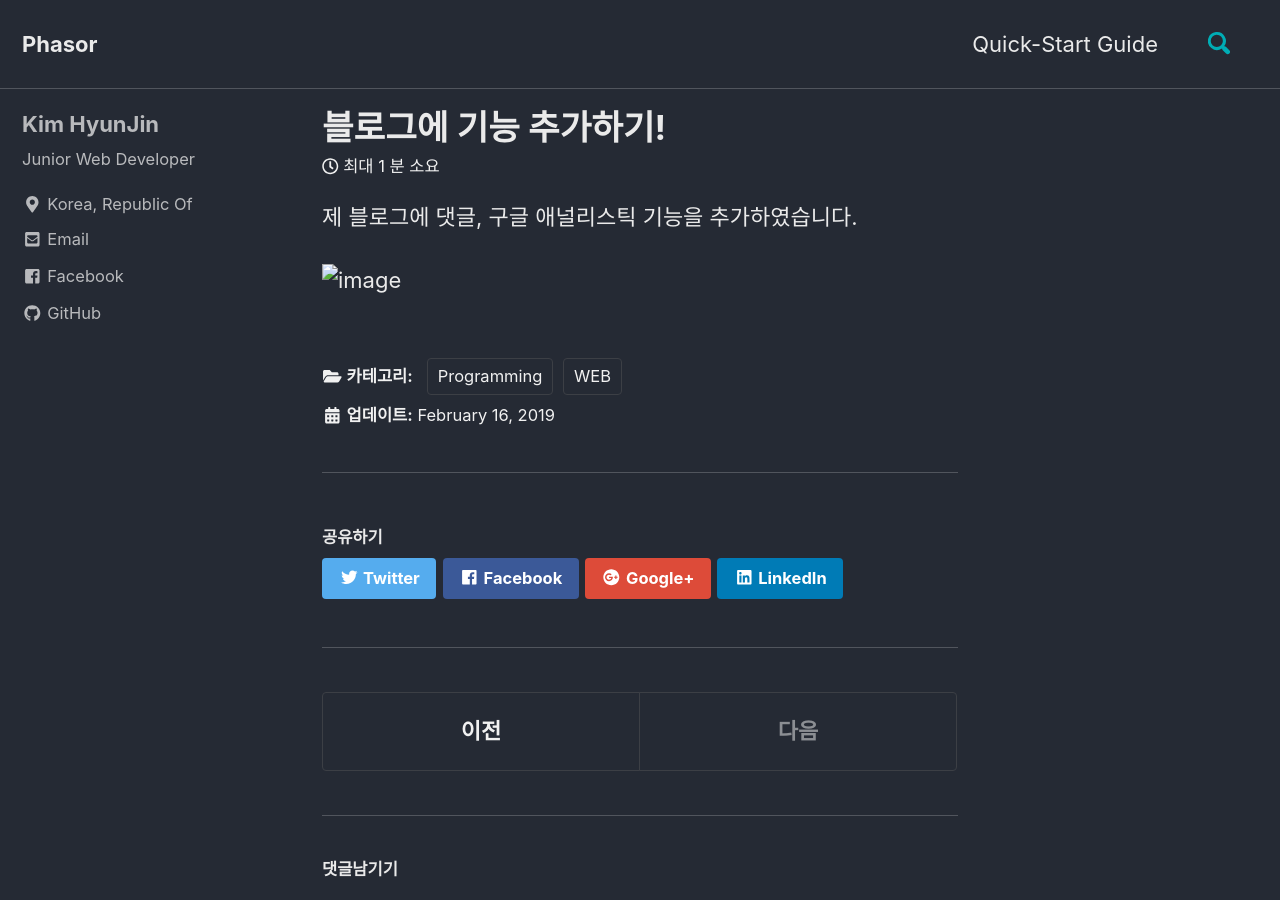
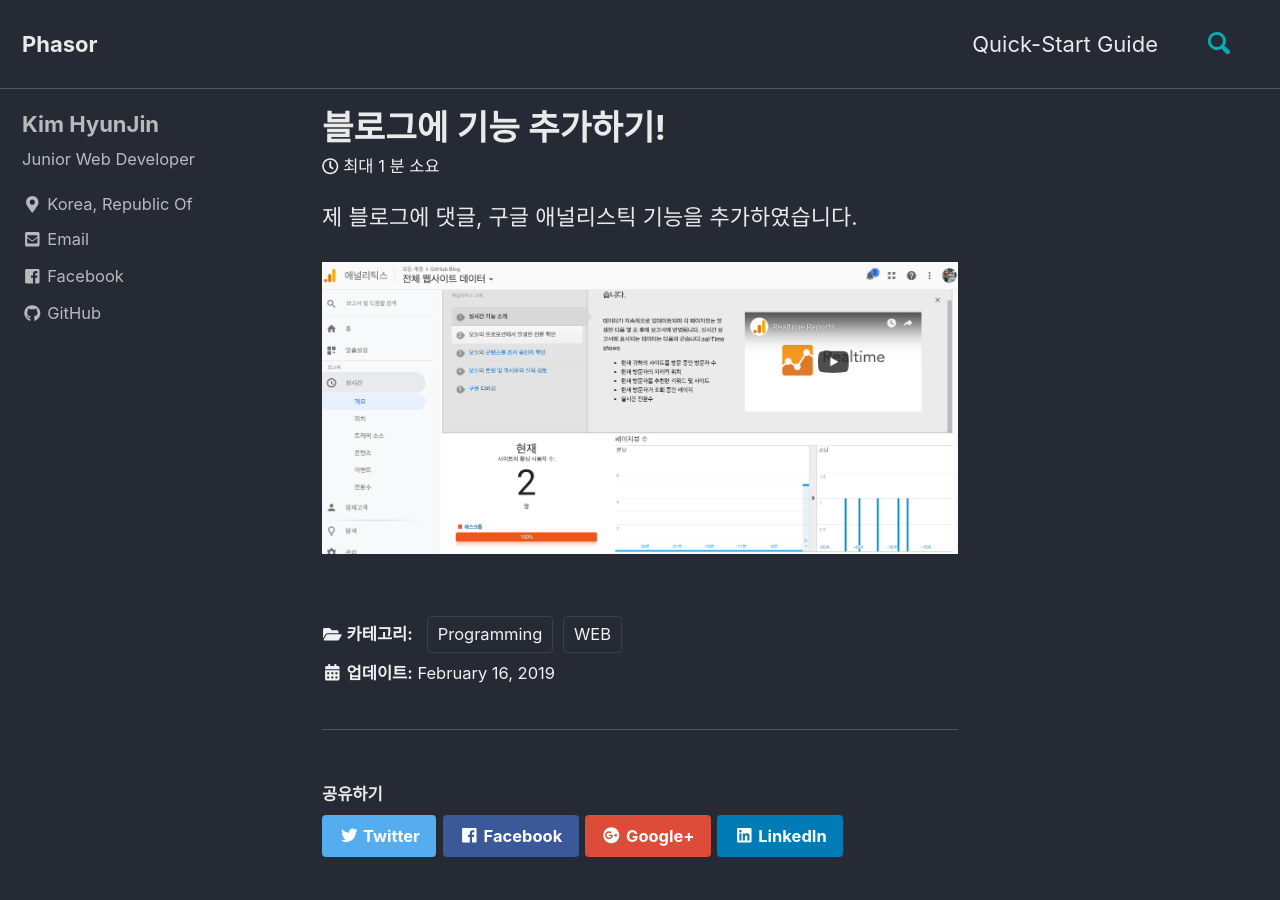
Before and after one commit to DeveloperKHJ/DeveloperKHJ.github.io, a Jekyll site: the page built from _posts/2019-02-16-additional-function-with-blog.md, in a window 1280 px wide and 900 px high. Built offline with Jekyll 4.4.1, drawn with Linux system fonts in a browser that asks for light colours; cached includes are drawn as plain includes; nearby versions of some CDN libraries; comment, search, counter and statistics services are not loaded.

Commit message:
imagge address fix

```diff
--- a/_posts/2019-02-16-additional-function-with-blog.md
+++ b/_posts/2019-02-16-additional-function-with-blog.md
@@ -7,4 +7,4 @@
 제 블로그에 댓글, 구글 애널리스틱 기능을 추가하였습니다.
 
 
-![image](DeveloperKHJ.github.io/_images/google-analytic.png)
+![image](https://github.com/DeveloperKHJ/DeveloperKHJ.github.io/blob/master/_images/google-analytic.png)
```
